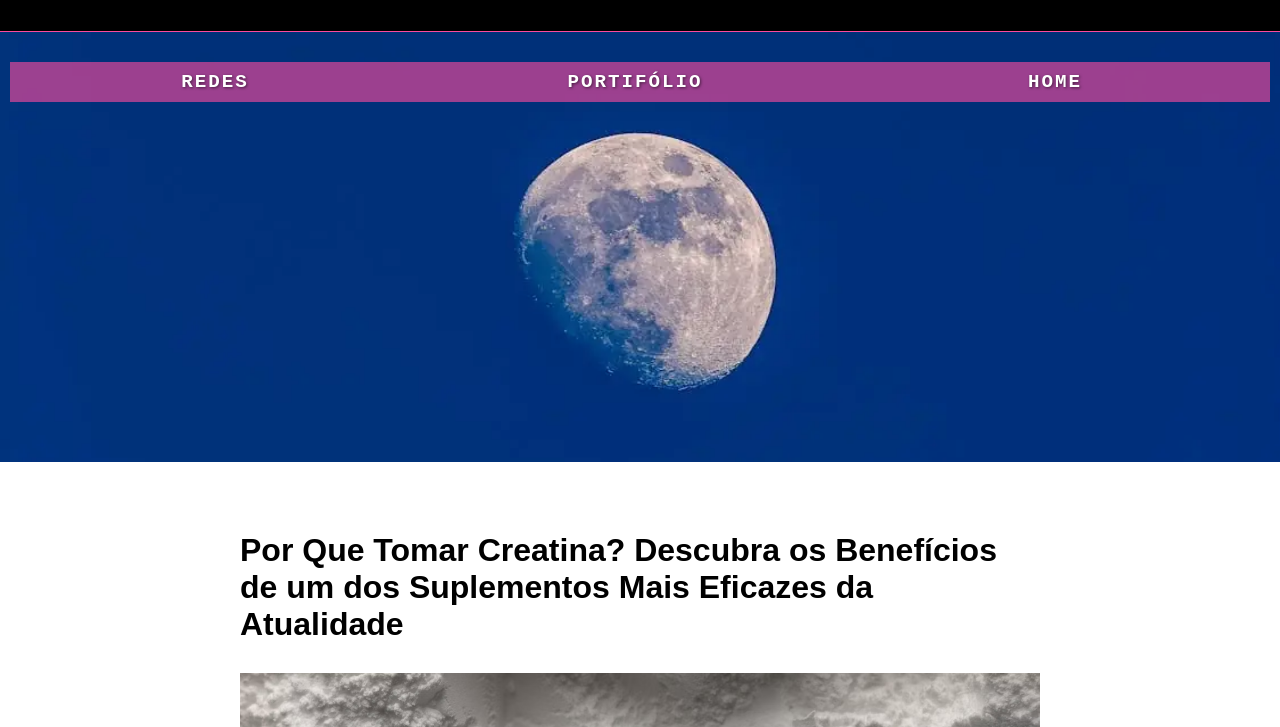
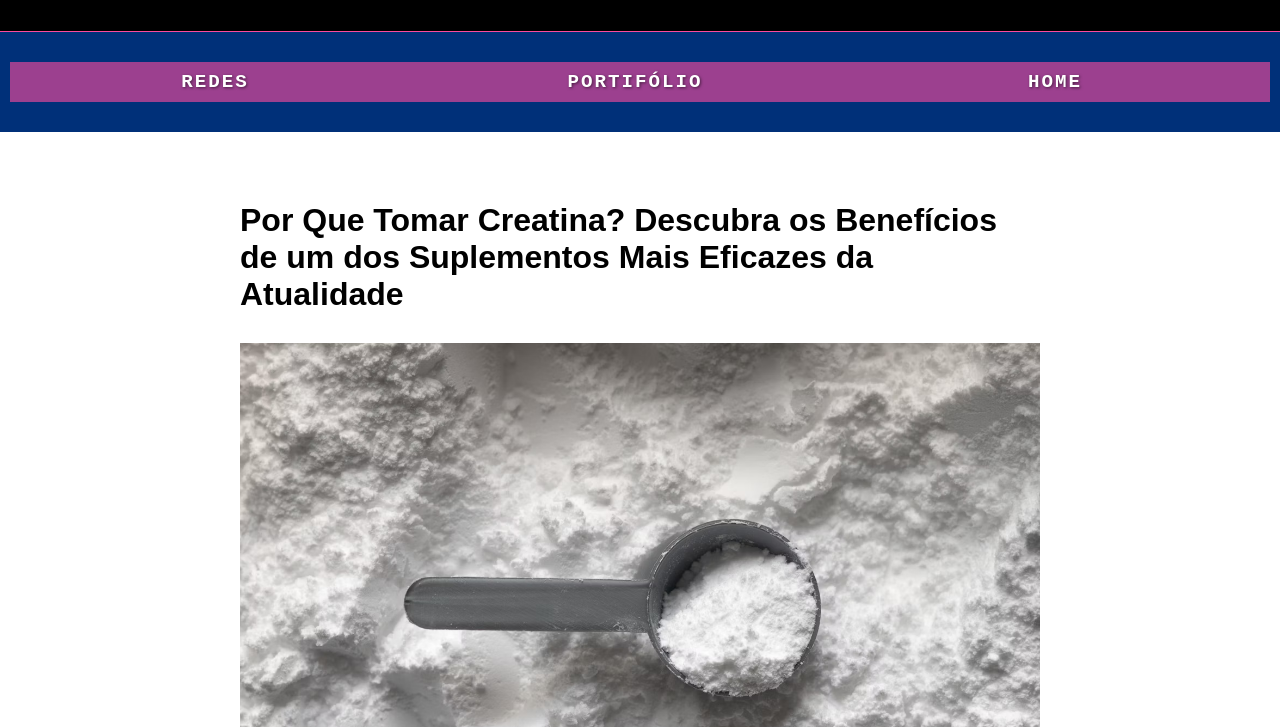
Before and after one commit to faraotis/fardown, a plain HTML site: page p/por-que-tomar-creatina/index.html in a window 1280 px wide. Shown: the part 73-800 px from the top of the page. Drawn offline with Linux system fonts and the light colour scheme.

Commit message:
Update style.css

```diff
--- a/p/por-que-tomar-creatina/arquivos/style.css
+++ b/p/por-que-tomar-creatina/arquivos/style.css
@@ -10,6 +10,7 @@
 
 :root {
     --nav: #fb4a9d9f;
+    --navback: #003079;
     --background_footer: #FFF;
     --header: #000;
     --icons: #FB4A9D;
@@ -21,6 +22,7 @@
 
 .paleta2 {
     --nav: #388d25e5;
+    --navback: #410b80;
     --background_footer: #FFF;
     --header: #000;
     --icons: #9FBD07;
@@ -104,9 +106,10 @@ menu {
 }
 
 .secPosHeader {
-    height: 200px;
-    background: black var(--foto) no-repeat center scroll;
-    background-size: cover;
+    height: 100px;
+    /* background: black var(--foto) no-repeat center scroll;
+    background-size: cover; */
+    background-color: var(--navback);
     padding: 30px 10px;
 }
 
@@ -123,7 +126,6 @@ nav {
 } nav div {
     width: 100%;
     height: 40px;
-
 } nav a {
     padding: 0px 10px;
     height: 100%;
@@ -138,9 +140,11 @@ nav {
     text-decoration: none;
 } nav a:hover {
     color: var(--nav);
-} nav div:not(:last-child):hover {
+} nav div:hover {
     background-color: white;
-}
+} /* nav div:not(:last-child):hover {
+    background-color: white;
+} */
 
 #box-search {
     height: 40px;
@@ -329,17 +333,8 @@ footer {
 @media screen and (min-width: 900px) {
     #menu {
         display: none;
-    }
-
-    menu {
+    } menu {
         display: none;
-    }
-}
-@media screen and (min-width: 1000px) {
-    .secPosHeader {
-        height: 430px;
-        max-width: 1350px;
-        margin: auto;
     }
 }
 
```
